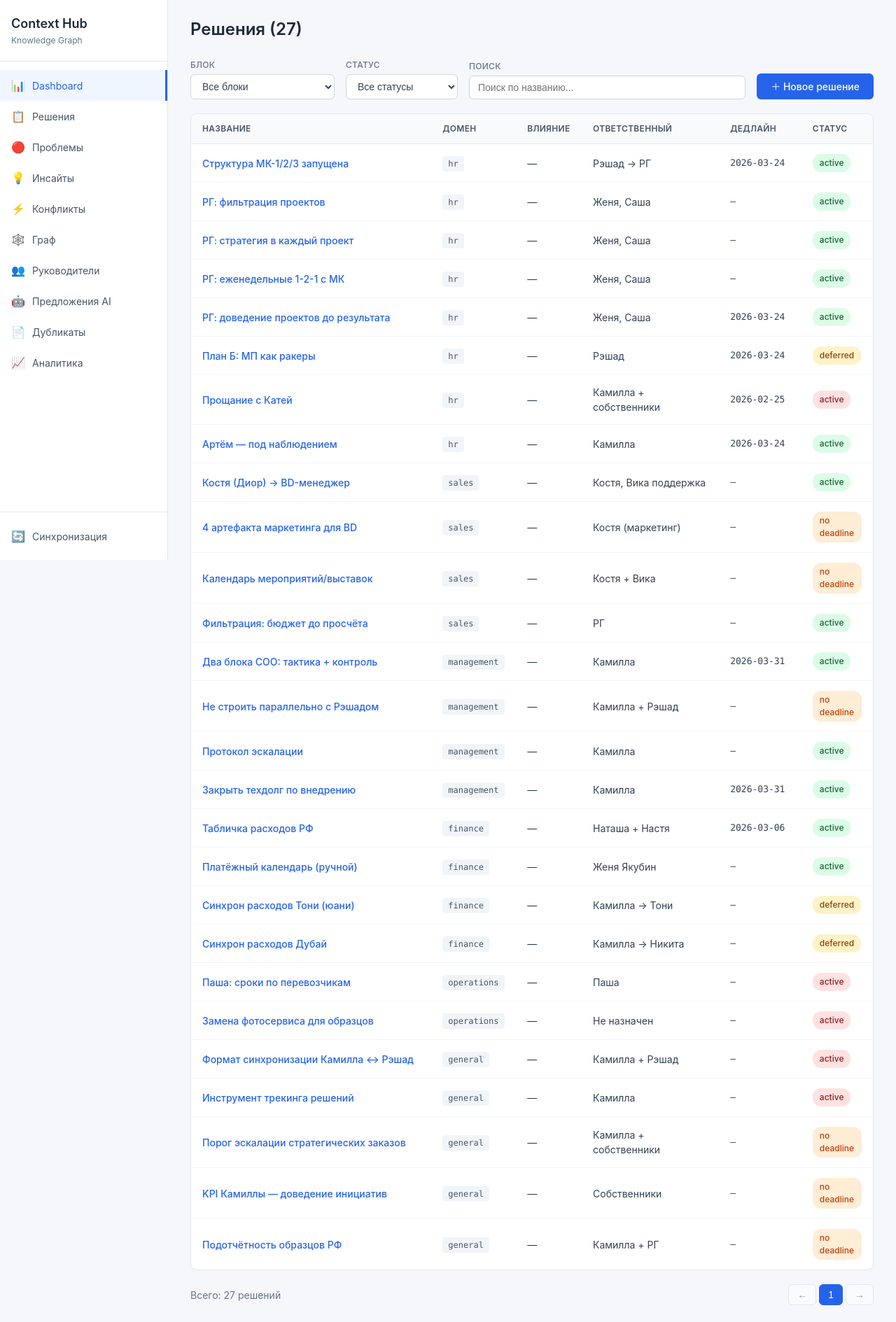
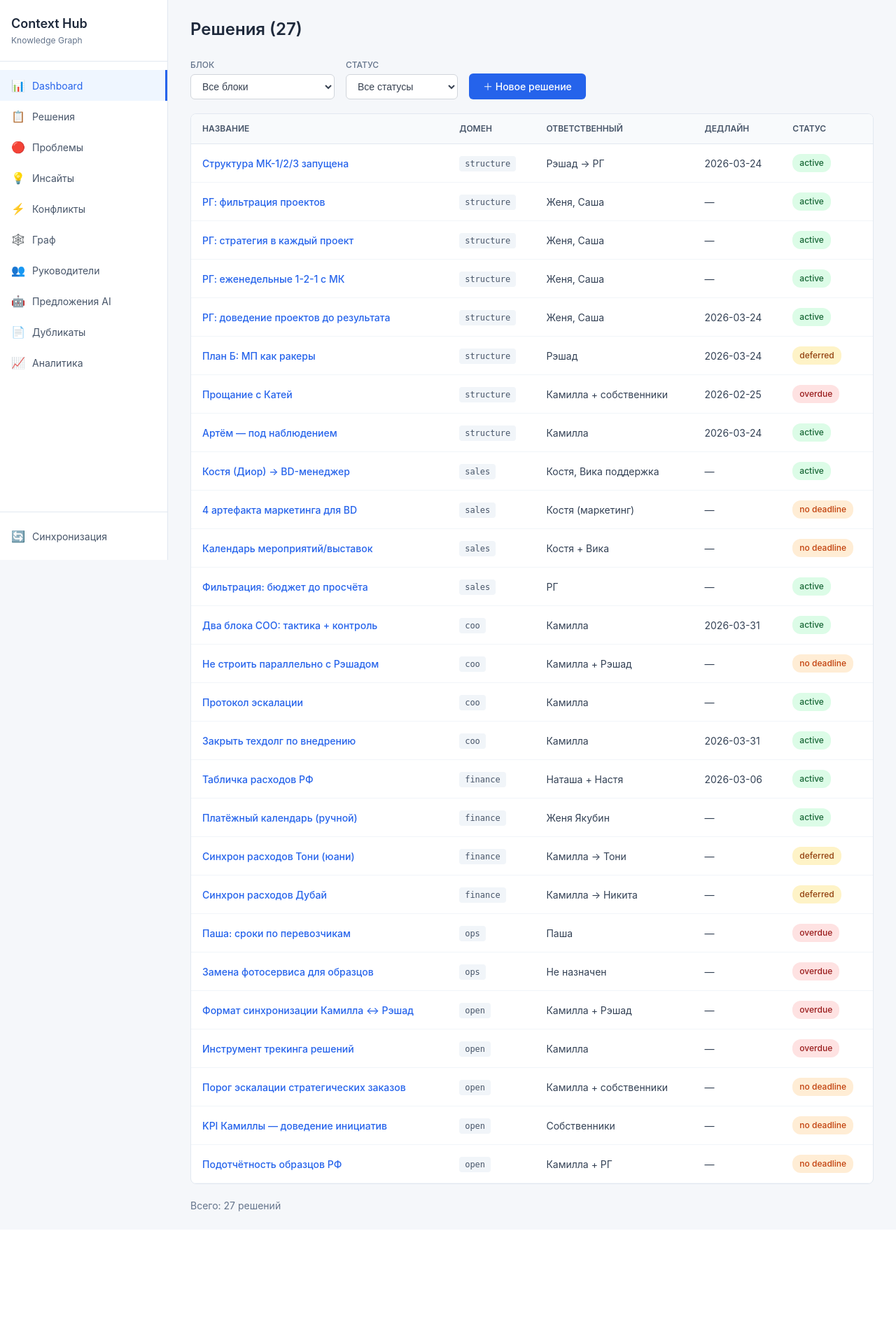
Before and after one commit to KamillaSnipes/Headcorn, a Flask app: page / in a window 1280 px wide. Shown: the whole page at 70% size. After the commit the page ends 1731 px from the top, so only its background shows below. Run offline with Flask 3, Linux system fonts and the light colour scheme.

Commit message:
Simplify template to debug data loading
Made-with: Cursor

```diff
--- a/templates/index.html
+++ b/templates/index.html
@@ -13,359 +13,78 @@
             line-height: 1.5;
             min-height: 100vh;
         }
-
-        .app {
-            display: flex;
-            min-height: 100vh;
+        .app { display: flex; min-height: 100vh; }
+        .sidebar {
+            width: 240px; background: #fff; border-right: 1px solid #e2e8f0;
+            display: flex; flex-direction: column; position: fixed;
+            height: 100vh; left: 0; top: 0; z-index: 100;
         }
-
-        /* Sidebar */
-        .sidebar {
-            width: 240px;
-            background: #fff;
-            border-right: 1px solid #e2e8f0;
-            display: flex;
-            flex-direction: column;
-            position: fixed;
-            height: 100vh;
-            left: 0;
-            top: 0;
-            z-index: 100;
+        .sidebar-header { padding: 20px 16px; border-bottom: 1px solid #e2e8f0; }
+        .sidebar-header h2 { font-size: 18px; font-weight: 600; color: #1e293b; }
+        .subtitle { font-size: 12px; color: #64748b; margin-top: 2px; }
+        .sidebar-nav { flex: 1; padding: 12px 0; overflow-y: auto; }
+        .nav-item {
+            display: flex; align-items: center; gap: 10px;
+            padding: 10px 16px; color: #475569; text-decoration: none;
+            font-size: 14px; transition: all 0.2s;
         }
-
-        .sidebar-header {
-            padding: 20px 16px;
-            border-bottom: 1px solid #e2e8f0;
+        .nav-item:hover { background: #f8fafc; color: #334155; }
+        .nav-item.active { background: #eff6ff; color: #2563eb; border-right: 3px solid #2563eb; }
+        .nav-icon { font-size: 16px; width: 20px; text-align: center; }
+        .sidebar-footer { padding: 12px 0; border-top: 1px solid #e2e8f0; }
+        .main { flex: 1; margin-left: 240px; padding: 24px 32px; max-width: calc(100% - 240px); }
+        .main-header { margin-bottom: 24px; }
+        .main-header h1 { font-size: 24px; font-weight: 600; color: #1e293b; }
+        .filters { display: flex; gap: 16px; margin-bottom: 20px; align-items: flex-end; flex-wrap: wrap; }
+        .filter-group { display: flex; flex-direction: column; gap: 4px; }
+        .filter-group label { font-size: 12px; font-weight: 500; color: #64748b; text-transform: uppercase; }
+        .filter-select, .filter-input {
+            padding: 8px 12px; border: 1px solid #d1d5db; border-radius: 6px;
+            font-size: 14px; background: white; color: #374151; min-width: 160px;
         }
-
-        .sidebar-header h2 {
-            font-size: 18px;
-            font-weight: 600;
-            color: #1e293b;
+        .filter-select:focus, .filter-input:focus { outline: none; border-color: #3b82f6; box-shadow: 0 0 0 3px rgba(59, 130, 246, 0.1); }
+        .filter-search { flex: 1; min-width: 200px; }
+        .btn-primary {
+            background: #2563eb; color: white; border: none; padding: 8px 20px;
+            border-radius: 6px; font-size: 14px; font-weight: 500; cursor: pointer;
+            text-decoration: none; display: inline-block;
         }
-
-        .subtitle {
-            font-size: 12px;
-            color: #64748b;
-            margin-top: 2px;
+        .btn-primary:hover { background: #1d4ed8; }
+        .table-container { background: white; border-radius: 8px; border: 1px solid #e2e8f0; overflow: hidden; margin-bottom: 20px; }
+        .data-table { width: 100%; border-collapse: collapse; font-size: 14px; }
+        .data-table thead { background: #f8fafc; }
+        .data-table th {
+            padding: 12px 16px; text-align: left; font-weight: 600; color: #475569;
+            font-size: 12px; text-transform: uppercase; border-bottom: 1px solid #e2e8f0;
         }
-
-        .sidebar-nav {
-            flex: 1;
-            padding: 12px 0;
-            overflow-y: auto;
-        }
-
-        .nav-item {
-            display: flex;
-            align-items: center;
-            gap: 10px;
-            padding: 10px 16px;
-            color: #475569;
-            text-decoration: none;
-            font-size: 14px;
-            transition: all 0.2s;
-        }
-
-        .nav-item:hover {
-            background: #f8fafc;
-            color: #334155;
-        }
-
-        .nav-item.active {
-            background: #eff6ff;
-            color: #2563eb;
-            border-right: 3px solid #2563eb;
-        }
-
-        .nav-icon {
-            font-size: 16px;
-            width: 20px;
-            text-align: center;
-        }
-
-        .sidebar-footer {
-            padding: 12px 0;
-            border-top: 1px solid #e2e8f0;
-        }
-
-        /* Main Content */
-        .main {
-            flex: 1;
-            margin-left: 240px;
-            padding: 24px 32px;
-            max-width: calc(100% - 240px);
-        }
-
-        .main-header {
-            margin-bottom: 24px;
-        }
-
-        .main-header h1 {
-            font-size: 24px;
-            font-weight: 600;
-            color: #1e293b;
-        }
-
-        /* Filters */
-        .filters {
-            display: flex;
-            gap: 16px;
-            margin-bottom: 20px;
-            align-items: flex-end;
-            flex-wrap: wrap;
-        }
-
-        .filter-group {
-            display: flex;
-            flex-direction: column;
-            gap: 4px;
-        }
-
-        .filter-group label {
-            font-size: 12px;
-            font-weight: 500;
-            color: #64748b;
-            text-transform: uppercase;
-            letter-spacing: 0.3px;
-        }
-
-        .filter-select, .filter-input {
-            padding: 8px 12px;
-            border: 1px solid #d1d5db;
-            border-radius: 6px;
-            font-size: 14px;
-            background: white;
-            color: #374151;
-            min-width: 160px;
-        }
-
-        .filter-select:focus, .filter-input:focus {
-            outline: none;
-            border-color: #3b82f6;
-            box-shadow: 0 0 0 3px rgba(59, 130, 246, 0.1);
-        }
-
-        .filter-search {
-            flex: 1;
-            min-width: 200px;
-        }
-
-        .filter-search .filter-input {
-            width: 100%;
-        }
-
-        .btn-primary {
-            background: #2563eb;
-            color: white;
-            border: none;
-            padding: 8px 20px;
-            border-radius: 6px;
-            font-size: 14px;
-            font-weight: 500;
-            cursor: pointer;
-            transition: background 0.2s;
-            height: fit-content;
-            text-decoration: none;
-            display: inline-block;
-        }
-
-        .btn-primary:hover {
-            background: #1d4ed8;
-        }
-
-        /* Table */
-        .table-container {
-            background: white;
-            border-radius: 8px;
-            border: 1px solid #e2e8f0;
-            overflow: hidden;
-            margin-bottom: 20px;
-        }
-
-        .data-table {
-            width: 100%;
-            border-collapse: collapse;
-            font-size: 14px;
-        }
-
-        .data-table thead {
-            background: #f8fafc;
-        }
-
-        .data-table th {
-            padding: 12px 16px;
-            text-align: left;
-            font-weight: 600;
-            color: #475569;
-            font-size: 12px;
-            text-transform: uppercase;
-            letter-spacing: 0.3px;
-            border-bottom: 1px solid #e2e8f0;
-            white-space: nowrap;
-        }
-
-        .data-table td {
-            padding: 14px 16px;
-            border-bottom: 1px solid #f1f5f9;
-            color: #334155;
-        }
-
-        .data-table tr:hover {
-            background: #f8fafc;
-        }
-
-        .data-table tr:last-child td {
-            border-bottom: none;
-        }
-
-        .col-name { width: 35%; }
-        .col-domain, .col-status { width: 10%; }
-        .col-impact { width: 8%; }
-        .col-owner { width: 20%; }
-        .col-deadline { width: 12%; }
-
-        .link-primary {
-            color: #2563eb;
-            text-decoration: none;
-            font-weight: 500;
-        }
-
-        .link-primary:hover {
-            text-decoration: underline;
-        }
-
-        .cell-impact { color: #94a3b8; }
-        .cell-owner { color: #475569; }
-        .cell-deadline {
-            color: #475569;
-            font-family: 'SF Mono', Monaco, monospace;
-            font-size: 13px;
-        }
-
-        /* Badges */
-        .badge-domain {
-            display: inline-block;
-            padding: 2px 8px;
-            background: #f1f5f9;
-            color: #475569;
-            font-size: 12px;
-            border-radius: 4px;
-            font-family: 'SF Mono', Monaco, monospace;
-        }
-
-        .badge-status {
-            display: inline-block;
-            padding: 4px 10px;
-            font-size: 12px;
-            border-radius: 12px;
-            font-weight: 500;
-            text-transform: lowercase;
-        }
-
-        .status-active {
-            background: #dcfce7;
-            color: #166534;
-        }
-
-        .status-archived, .status-done {
-            background: #f3f4f6;
-            color: #6b7280;
-        }
-
-        .status-overdue {
-            background: #fee2e2;
-            color: #991b1b;
-        }
-
-        .status-deferred {
-            background: #fef3c7;
-            color: #92400e;
-        }
-
-        .status-no_deadline {
-            background: #ffedd5;
-            color: #c2410c;
-        }
-
-        /* Pagination */
-        .pagination {
-            display: flex;
-            justify-content: space-between;
-            align-items: center;
-        }
-
-        .pagination-info {
-            font-size: 14px;
-            color: #64748b;
-        }
-
-        .pagination-buttons {
-            display: flex;
-            gap: 4px;
-        }
-
-        .btn-page {
-            padding: 6px 12px;
-            border: 1px solid #d1d5db;
-            background: white;
-            color: #374151;
-            font-size: 14px;
-            border-radius: 6px;
-            cursor: pointer;
-            transition: all 0.2s;
-        }
-
-        .btn-page:hover:not(:disabled) {
-            background: #f3f4f6;
-            border-color: #9ca3af;
-        }
-
-        .btn-page:disabled {
-            opacity: 0.5;
-            cursor: not-allowed;
-        }
-
-        .btn-page.active {
-            background: #2563eb;
-            color: white;
-            border-color: #2563eb;
-        }
-
-        /* Empty state */
-        .empty-state {
-            text-align: center;
-            padding: 60px 20px;
-            color: #64748b;
-        }
-
-        /* Responsive */
-        @media (max-width: 1024px) {
-            .sidebar { width: 200px; }
-            .main { margin-left: 200px; max-width: calc(100% - 200px); }
-        }
-
+        .data-table td { padding: 14px 16px; border-bottom: 1px solid #f1f5f9; color: #334155; }
+        .data-table tr:hover { background: #f8fafc; }
+        .link-primary { color: #2563eb; text-decoration: none; font-weight: 500; }
+        .link-primary:hover { text-decoration: underline; }
+        .badge-domain { display: inline-block; padding: 2px 8px; background: #f1f5f9; color: #475569; font-size: 12px; border-radius: 4px; font-family: monospace; }
+        .badge-status { display: inline-block; padding: 4px 10px; font-size: 12px; border-radius: 12px; font-weight: 500; text-transform: lowercase; }
+        .status-active { background: #dcfce7; color: #166534; }
+        .status-done { background: #f3f4f6; color: #6b7280; }
+        .status-overdue { background: #fee2e2; color: #991b1b; }
+        .status-deferred { background: #fef3c7; color: #92400e; }
+        .status-no_deadline { background: #ffedd5; color: #c2410c; }
+        .pagination { display: flex; justify-content: space-between; align-items: center; }
+        .pagination-info { font-size: 14px; color: #64748b; }
+        .empty-state { text-align: center; padding: 60px 20px; color: #64748b; }
         @media (max-width: 768px) {
             .sidebar { transform: translateX(-100%); }
             .main { margin-left: 0; max-width: 100%; padding: 16px; }
-            .filters { flex-direction: column; align-items: stretch; }
-            .filter-group, .filter-search { width: 100%; }
-            .filter-select, .filter-input { width: 100%; }
-            .data-table { font-size: 13px; }
-            .data-table th, .data-table td { padding: 10px 12px; }
-            .col-owner, .col-impact { display: none; }
+            .filters { flex-direction: column; }
         }
     </style>
 </head>
 <body>
     <div class="app">
-        <!-- Sidebar -->
         <aside class="sidebar">
             <div class="sidebar-header">
                 <h2>Context Hub</h2>
                 <p class="subtitle">Knowledge Graph</p>
             </div>
-
             <nav class="sidebar-nav">
                 <a href="/" class="nav-item active">
                     <span class="nav-icon">📊</span>
@@ -408,7 +127,6 @@
                     <span class="nav-label">Аналитика</span>
                 </a>
             </nav>
-
             <div class="sidebar-footer">
                 <a href="/sync" class="nav-item">
                     <span class="nav-icon">🔄</span>
@@ -417,13 +135,11 @@
             </div>
         </aside>
 
-        <!-- Main Content -->
         <main class="main">
             <div class="main-header">
                 <h1>Решения ({{ stats.total }})</h1>
             </div>
 
-            <!-- Filters -->
             <form class="filters" method="GET" action="/">
                 <div class="filter-group">
                     <label>Блок</label>
@@ -443,50 +159,35 @@
                         {% endfor %}
                     </select>
                 </div>
-                <div class="filter-group filter-search">
-                    <label>Поиск</label>
-                    <input type="text" name="q" class="filter-input" placeholder="Поиск по названию..." value="{{ request.args.get('q', '') }}">
-                </div>
                 <a href="/add" class="btn-primary">＋ Новое решение</a>
             </form>
 
-            <!-- Table -->
             <div class="table-container">
                 <table class="data-table">
                     <thead>
                         <tr>
-                            <th class="col-name">Название</th>
-                            <th class="col-domain">Домен</th>
-                            <th class="col-impact">Влияние</th>
-                            <th class="col-owner">Ответственный</th>
-                            <th class="col-deadline">Дедлайн</th>
-                            <th class="col-status">Статус</th>
+                            <th>Название</th>
+                            <th>Домен</th>
+                            <th>Ответственный</th>
+                            <th>Дедлайн</th>
+                            <th>Статус</th>
                         </tr>
                     </thead>
                     <tbody>
                         {% for block_id, decisions in blocks.items() %}
                             {% for d in decisions %}
                             <tr>
-                                <td class="cell-name">
-                                    <a href="/edit/{{ d.id }}" class="link-primary">{{ d.decision }}</a>
-                                </td>
-                                <td>
-                                    {% set domain_map = {
-                                        'structure': 'hr', 'sales': 'sales', 'coo': 'management',
-                                        'finance': 'finance', 'ops': 'operations', 'open': 'general'
-                                    } %}
-                                    <span class="badge-domain">{{ domain_map.get(d.block, d.block) }}</span>
-                                </td>
-                                <td class="cell-impact">—</td>
-                                <td class="cell-owner">{{ d.responsible or '—' }}</td>
-                                <td class="cell-deadline">{{ d.deadline or '—' }}</td>
+                                <td><a href="/edit/{{ d.id }}" class="link-primary">{{ d.decision }}</a></td>
+                                <td><span class="badge-domain">{{ d.block }}</span></td>
+                                <td>{{ d.responsible or '—' }}</td>
+                                <td>{{ d.deadline or '—' }}</td>
                                 <td>
                                     {% if d.status == 'active' %}
                                         <span class="badge-status status-active">active</span>
                                     {% elif d.status == 'overdue' %}
-                                        <span class="badge-status status-overdue">active</span>
+                                        <span class="badge-status status-overdue">overdue</span>
                                     {% elif d.status == 'done' %}
-                                        <span class="badge-status status-done">archive</span>
+                                        <span class="badge-status status-done">done</span>
                                     {% elif d.status == 'deferred' %}
                                         <span class="badge-status status-deferred">deferred</span>
                                     {% elif d.status == 'no_deadline' %}
@@ -498,25 +199,17 @@
                             </tr>
                             {% endfor %}
                         {% endfor %}
-                        {% if not blocks %}
+                        {% if not blocks or blocks|length == 0 %}
                         <tr>
-                            <td colspan="6" class="empty-state">
-                                Нет решений для отображения
-                            </td>
+                            <td colspan="5" class="empty-state">Нет решений для отображения</td>
                         </tr>
                         {% endif %}
                     </tbody>
                 </table>
             </div>
 
-            <!-- Pagination -->
             <div class="pagination">
                 <span class="pagination-info">Всего: {{ stats.total }} решений</span>
-                <div class="pagination-buttons">
-                    <button class="btn-page" disabled>←</button>
-                    <button class="btn-page active">1</button>
-                    <button class="btn-page" disabled>→</button>
-                </div>
             </div>
         </main>
     </div>
```
